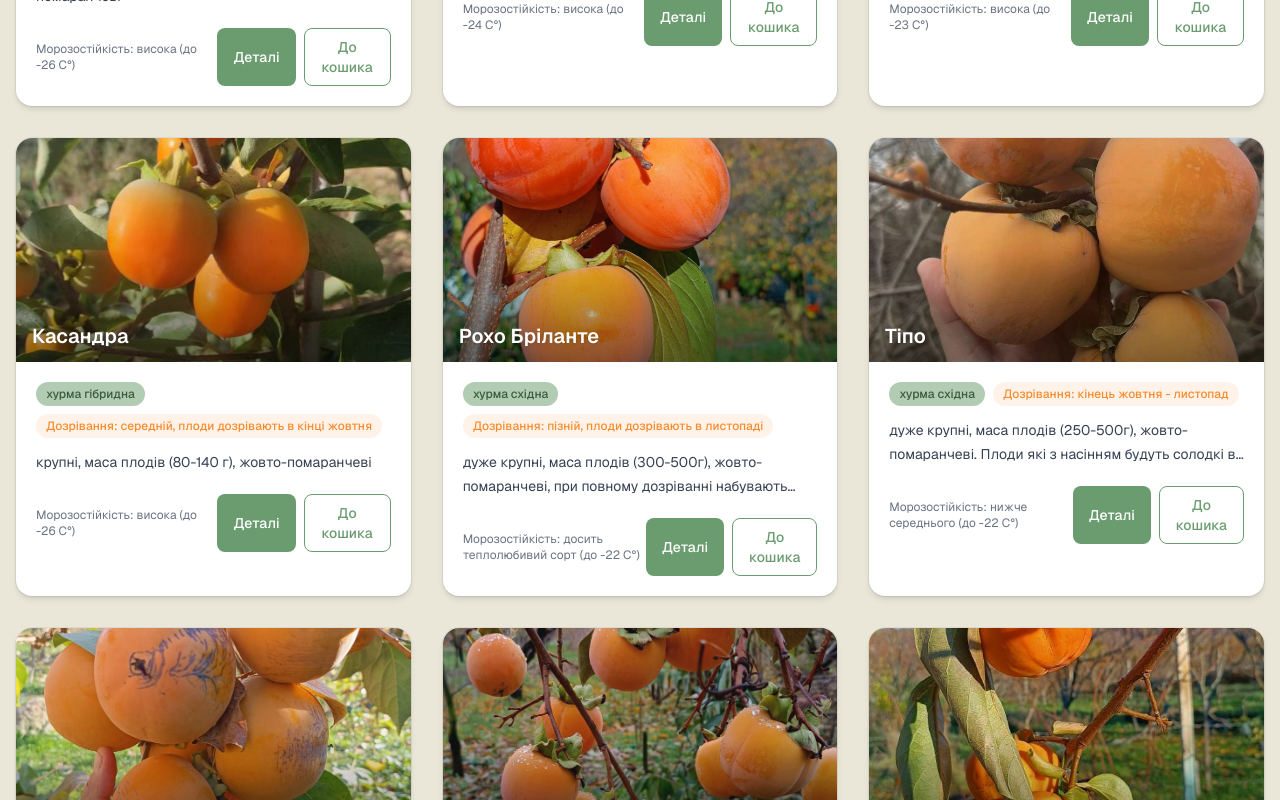
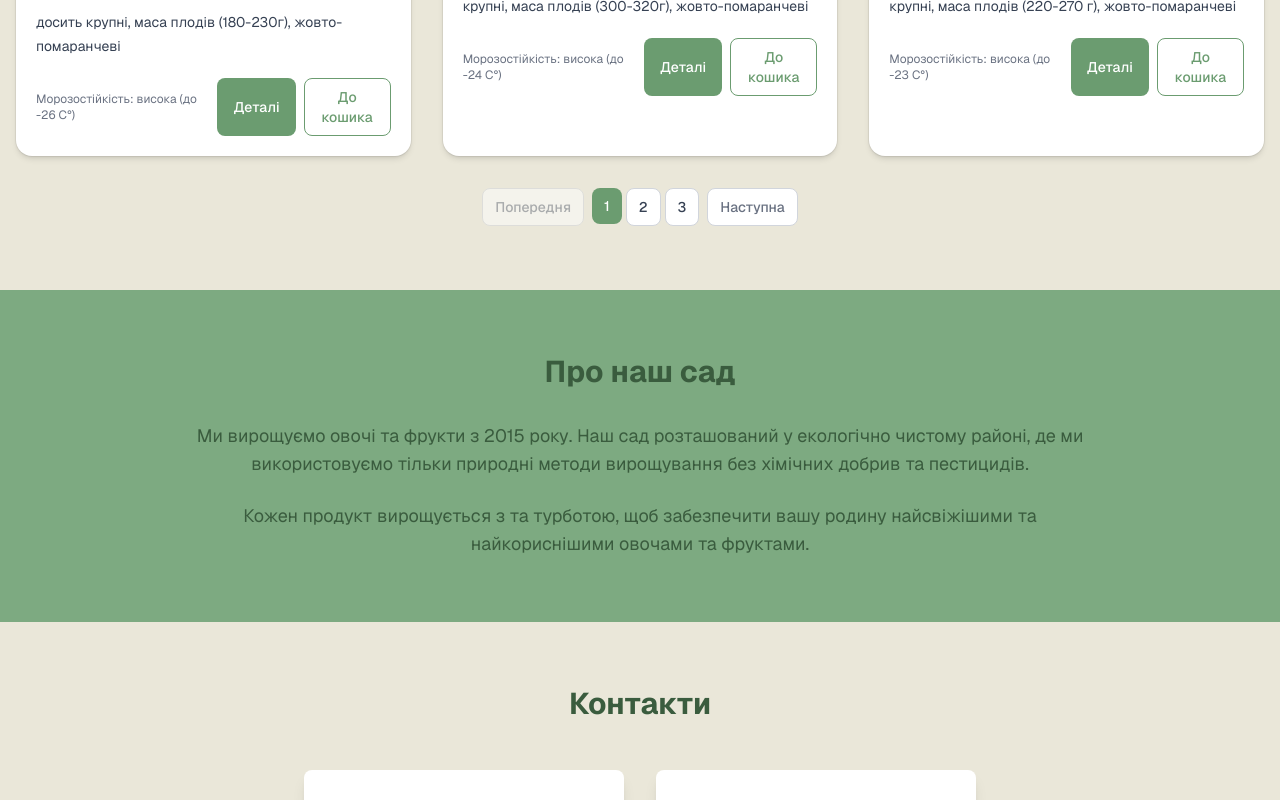
Before and after one commit to AndriiShopiak/grow-miracle, a Next.js app: page / in a window 1280 px wide. Shown: the part 2000-2800 px from the top of the page. Built offline with nearby package versions, Linux system fonts and the light colour scheme.

Commit message:
feat: add pagination for product page

```diff
--- /dev/null
+++ b/src/components/Pagination.tsx
@@ -0,0 +1,83 @@
+"use client";
+
+interface PaginationProps {
+  currentPage: number;
+  totalPages: number;
+  onPageChange: (page: number) => void;
+}
+
+export default function Pagination({ currentPage, totalPages, onPageChange }: PaginationProps) {
+  const getVisiblePages = () => {
+    const delta = 2;
+    const range = [];
+    const rangeWithDots = [];
+
+    for (let i = Math.max(2, currentPage - delta); i <= Math.min(totalPages - 1, currentPage + delta); i++) {
+      range.push(i);
+    }
+
+    if (currentPage - delta > 2) {
+      rangeWithDots.push(1, '...');
+    } else {
+      rangeWithDots.push(1);
+    }
+
+    rangeWithDots.push(...range);
+
+    if (currentPage + delta < totalPages - 1) {
+      rangeWithDots.push('...', totalPages);
+    } else {
+      rangeWithDots.push(totalPages);
+    }
+
+    return rangeWithDots;
+  };
+
+  if (totalPages <= 1) return null;
+
+  const visiblePages = getVisiblePages();
+
+  return (
+    <div className="flex items-center justify-center space-x-2 mt-8">
+      {/* Previous button */}
+      <button
+        onClick={() => onPageChange(currentPage - 1)}
+        disabled={currentPage === 1}
+        className="px-3 py-2 text-sm font-medium text-gray-500 bg-white border border-gray-300 rounded-lg hover:bg-gray-50 disabled:opacity-50 disabled:cursor-not-allowed transition-colors"
+      >
+        Попередня
+      </button>
+
+      {/* Page numbers */}
+      <div className="flex space-x-1">
+        {visiblePages.map((page, index) => (
+          <div key={index}>
+            {page === '...' ? (
+              <span className="px-3 py-2 text-sm font-medium text-gray-500">...</span>
+            ) : (
+              <button
+                onClick={() => onPageChange(page as number)}
+                className={`px-3 py-2 text-sm font-medium rounded-lg transition-colors ${
+                  currentPage === page
+                    ? 'bg-primary text-white'
+                    : 'text-gray-700 bg-white border border-gray-300 hover:bg-gray-50'
+                }`}
+              >
+                {page}
+              </button>
+            )}
+          </div>
+        ))}
+      </div>
+
+      {/* Next button */}
+      <button
+        onClick={() => onPageChange(currentPage + 1)}
+        disabled={currentPage === totalPages}
+        className="px-3 py-2 text-sm font-medium text-gray-500 bg-white border border-gray-300 rounded-lg hover:bg-gray-50 disabled:opacity-50 disabled:cursor-not-allowed transition-colors"
+      >
+        Наступна
+      </button>
+    </div>
+  );
+}
--- a/src/components/ProductGrid.tsx
+++ b/src/components/ProductGrid.tsx
@@ -5,11 +5,16 @@ import Link from "next/link";
 import { useEffect, useMemo, useState } from "react";
 import { cultivars } from "@/data/products";
 import { useCart } from "@/components/cart/CartContext";
+import Pagination from "./Pagination";
 
 export default function ProductGrid() {
   const { add, items } = useCart();
   const itemIdsInCart = useMemo(() => new Set(items.map((i) => i.id)), [items]);
   const [justAddedIds, setJustAddedIds] = useState<Set<number>>(new Set());
+
+  // Pagination state
+  const [currentPage, setCurrentPage] = useState(1);
+  const itemsPerPage = 9; // 3x3 grid
 
   useEffect(() => {
     // If an item is in the cart, remove it from justAdded after hydrate inconsistencies
@@ -23,7 +28,7 @@ export default function ProductGrid() {
       toRemove.forEach((id) => next.delete(id));
       setJustAddedIds(next);
     }
-  }, [itemIdsInCart]);
+  }, [itemIdsInCart, justAddedIds]);
 
   const markJustAdded = (id: number) => {
     const next = new Set(justAddedIds);
@@ -37,9 +42,33 @@ export default function ProductGrid() {
       });
     }, 1800);
   };
+
+  // Calculate pagination
+  const totalPages = Math.ceil(cultivars.length / itemsPerPage);
+  const startIndex = (currentPage - 1) * itemsPerPage;
+  const endIndex = startIndex + itemsPerPage;
+  const currentProducts = cultivars.slice(startIndex, endIndex);
+
+  const handlePageChange = (page: number) => {
+    setCurrentPage(page);
+    // Scroll to top of products section
+    const productsSection = document.getElementById('products');
+    if (productsSection) {
+      productsSection.scrollIntoView({ behavior: 'smooth' });
+    }
+  };
   return (
-    <div className="grid grid-cols-1 md:grid-cols-2 lg:grid-cols-3 gap-8">
-      {cultivars.map((item) => (
+    <div>
+      {/* Products info */}
+      <div className="mb-6 text-center">
+        <p className="text-gray-600">
+          Показано {startIndex + 1}-{Math.min(endIndex, cultivars.length)} з {cultivars.length} продуктів
+        </p>
+      </div>
+
+      {/* Products grid */}
+      <div className="grid grid-cols-1 md:grid-cols-2 lg:grid-cols-3 gap-8">
+        {currentProducts.map((item) => (
         <div
           key={item.id}
           className="group bg-white rounded-2xl shadow-md ring-1 ring-black/5 overflow-hidden transition-all hover:shadow-xl hover:-translate-y-0.5"
@@ -103,7 +132,15 @@ export default function ProductGrid() {
             </div>
           </div>
         </div>
-      ))}
+        ))}
+      </div>
+
+      {/* Pagination */}
+      <Pagination
+        currentPage={currentPage}
+        totalPages={totalPages}
+        onPageChange={handlePageChange}
+      />
     </div>
   );
 }
```
